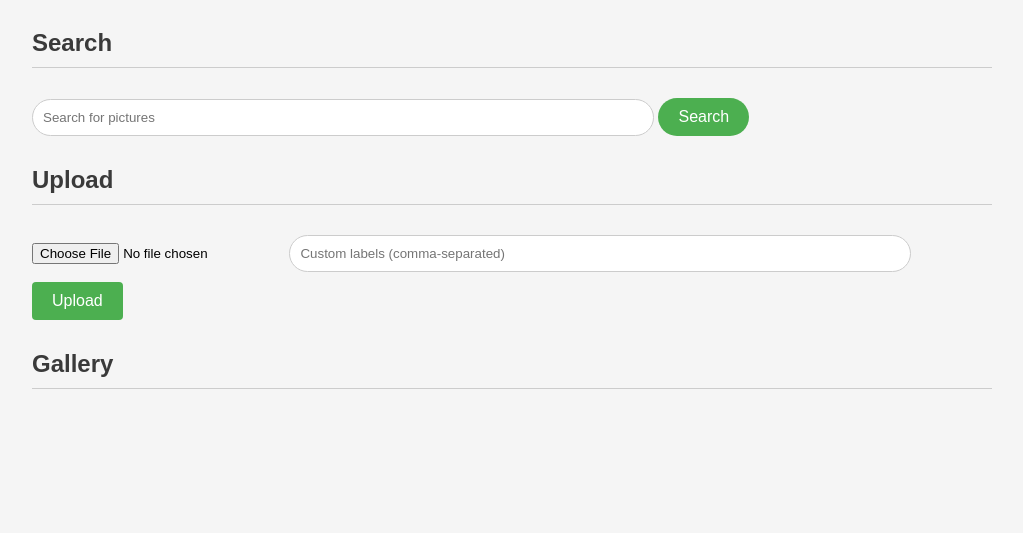
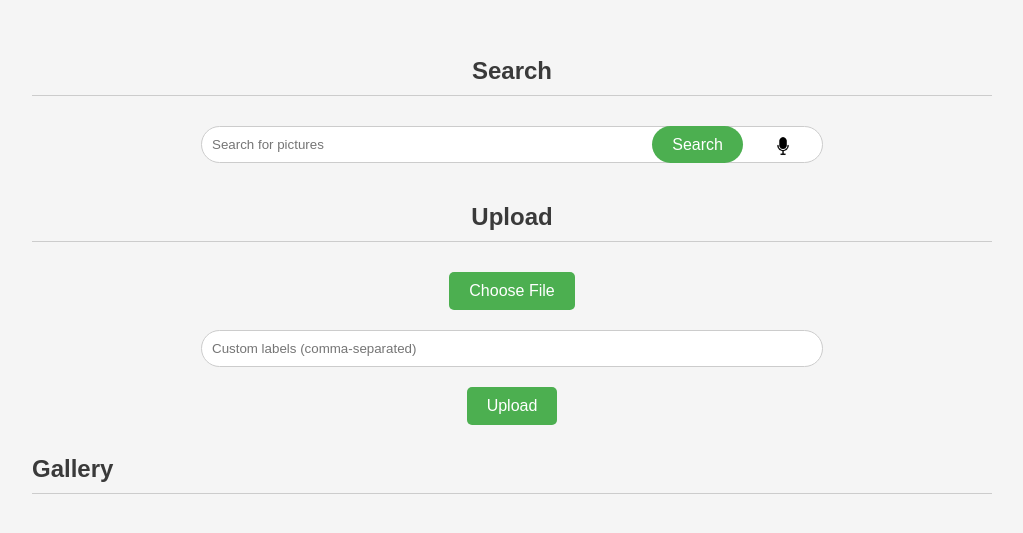
Before and after one commit to sajjad2881/p2code, a plain HTML site: page index.html in a window 1280 px wide. Shown: the part 121-654 px from the top of the page, without its empty margins (128-1151 px from the left). Drawn offline with Linux system fonts and the light colour scheme.

Commit message:
Update index.html

```diff
--- a/index.html
+++ b/index.html
@@ -24,14 +24,34 @@
 <body>
     <h1>Psuedo Google Photo</h1>
 
-    <h2>Search</h2>
-    <input type="text" id="search-query" placeholder="Search for pictures">
-    <button id="search-btn">Search</button>
 
-    <h2>Upload</h2>
-    <input type="file" id="upload-photo">
-    <input type="text" id="custom-labels" placeholder="Custom labels (comma-separated)">
-    <button id="upload-btn">Upload</button>
+    <div class="search-container">
+        <h2>Search</h2>
+        <div class="search-bar">
+            <input type="text" id="search-query" placeholder="Search for pictures">
+            <div class="search-buttons">
+                <button id="search-btn">Search</button>
+                <button id="voice-search-btn" class="voice-search-btn">
+                    <img src="./assets/images/microphone.png" alt="Voice Search">
+                </button>
+            </div>
+        </div>
+    </div>
+
+
+
+
+    <div class="upload-container">
+        <h2>Upload</h2>
+        <div class="upload-section">
+            <label for="upload-photo" class="custom-file-upload">Choose File</label>
+            <input type="file" id="upload-photo" class="upload-input" style="display: none;">
+            <input type="text" id="custom-labels" class="upload-input" placeholder="Custom labels (comma-separated)">
+            <button id="upload-btn" class="upload-btn">Upload</button>
+        </div>
+    </div>
+
+
 
     <h2>Gallery</h2>
     <div id="gallery"></div>
```
